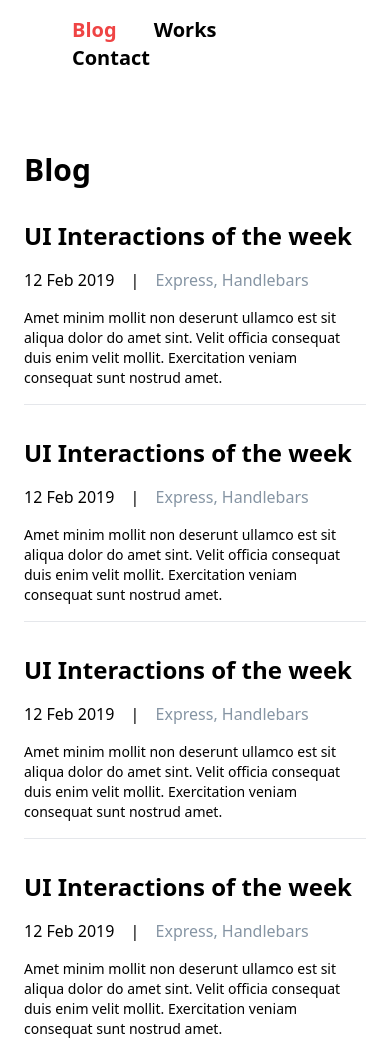
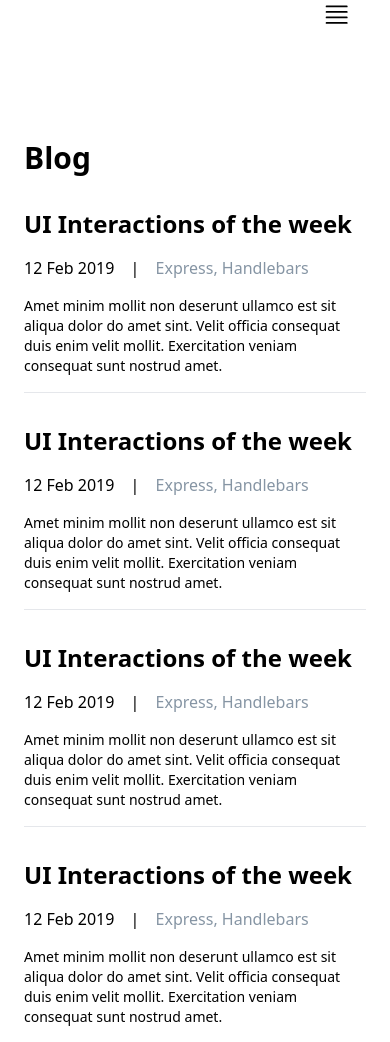
Before and after one commit to QuocKhanh1903/WEB2022, a website built with Vite: page asignment/blog.html in a window 390 px wide. Shown: the top 1042 px of the page. Built offline with nearby package versions, Linux system fonts and the light colour scheme.

Commit message:
asignment

```diff
--- a/asignment/blog.html
+++ b/asignment/blog.html
@@ -8,8 +8,25 @@
 </head>
 <script src="https://cdn.tailwindcss.com"></script>
 <body class="px-6">
+    <div class="flex justify-end">
+        <button id="button" class="md:hidden">
+          <svg
+            xmlns="http://www.w3.org/2000/svg"
+            width="44"
+            height="44"
+            fill="currentColor"
+            class="bi bi-justify"
+            viewBox="0 0 24 24"
+          >
+            <path
+              fill-rule="evenodd"
+              d="M2 12.5a.5.5 0 0 1 .5-.5h11a.5.5 0 0 1 0 1h-11a.5.5 0 0 1-.5-.5zm0-3a.5.5 0 0 1 .5-.5h11a.5.5 0 0 1 0 1h-11a.5.5 0 0 1-.5-.5zm0-3a.5.5 0 0 1 .5-.5h11a.5.5 0 0 1 0 1h-11a.5.5 0 0 1-.5-.5zm0-3a.5.5 0 0 1 .5-.5h11a.5.5 0 0 1 0 1h-11a.5.5 0 0 1-.5-.5z"
+            />
+          </svg>
+        </button>
+      </div>
     <div class="flex justify-end py-4 px-8">
-        <ul class="text-black text-xl font-bold">
+        <ul class="text-black text-xl font-bold hidden md:flex md:space-x-4" id="menu">
             <li class="inline-block mx-4 text-red-500"><a href="http://127.0.0.1:5500/asignment/blog.html">Blog</a></li>
             <li class="inline-block  mx-4"><a href="http://127.0.0.1:5500/asignment/home.html">Works</a></li>
             <li class="inline-block  mx-4 "><a href="http://127.0.0.1:5500/asignment/contact.html">Contact</a></li>
@@ -79,5 +96,13 @@
             </p>
         </div>
     </div>
+    <script>
+        const menu = document.getElementById("menu");
+        const button = document.getElementById("button");
+
+        button.addEventListener("click", function () {
+          menu.classList.toggle("hidden");
+        });
+      </script>
 </body>
 </html>
```
Also changed, not shown: asignment/contact.html (+26 -1 lines), asignment/worksdetail.html (+26 -1 lines).
